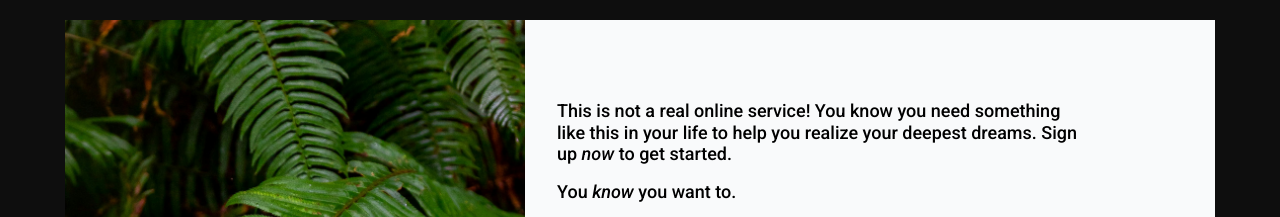
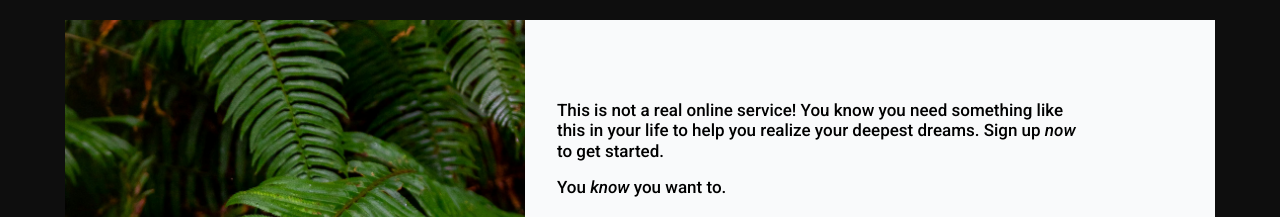
Before and after one commit to aldovizcarra/sign-up-form, a plain HTML site: page index.html in a window 1280 px wide. Shown: the top 217 px of the page. Drawn offline with Linux system fonts and the light colour scheme.

Commit message:
Edit .description p font size

```diff
--- a/css/styles.css
+++ b/css/styles.css
@@ -286,6 +286,10 @@ input:invalid:placeholder-shown:focus {
     grid-column: 2;
     grid-row: 3;
   }
+  .description p,
+  .description span {
+    font-size: 1.063rem;
+  }
   form {
     display: grid;
     grid-template-columns: 1fr 1fr;
```
